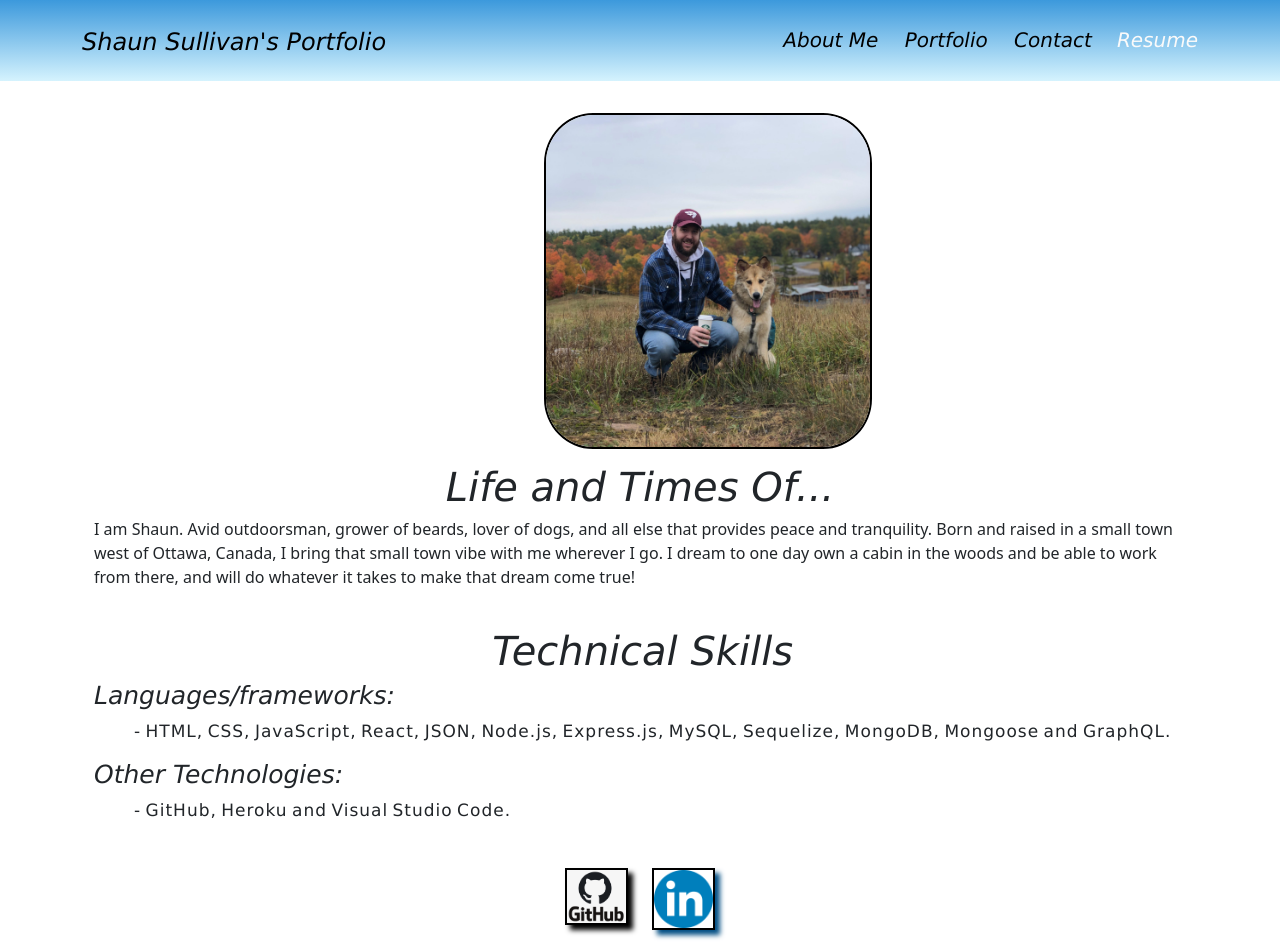
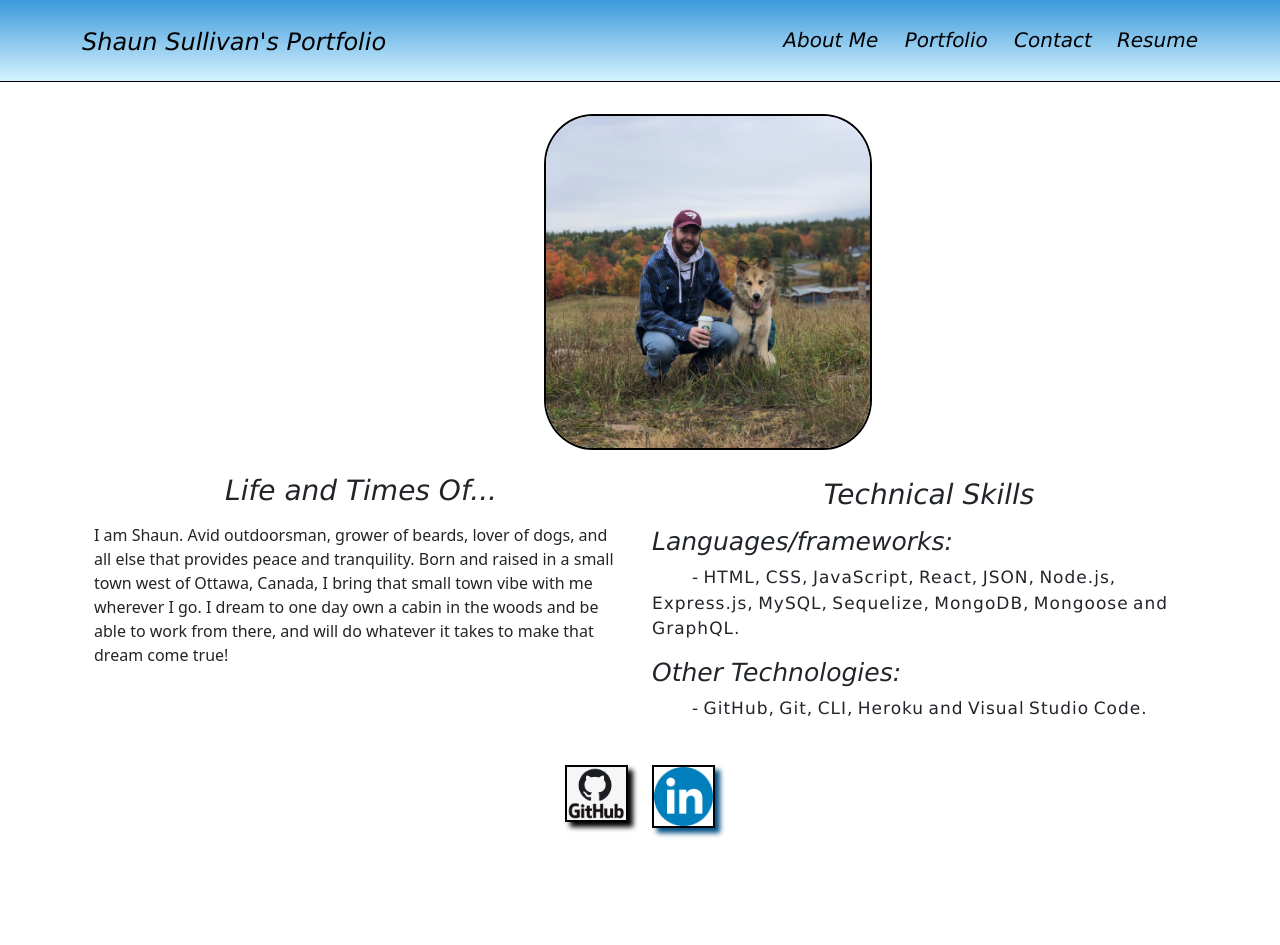
Before and after one commit to ShaunSully88/React_Portfolio, a React (Create React App) app: page / in a window 1280 px wide. After the commit the page ends 843 px from the top, so only its background shows below. Built offline with nearby package versions, Linux system fonts and the light colour scheme.

Commit message:
about me page altered. Adsded columns and set up z-index for navbar

```diff
--- a/src/components/About/index.js
+++ b/src/components/About/index.js
@@ -11,30 +11,30 @@ function About() {
     return (
         <Container>
         <section className="my-1">
-            <Row lg="auto">
+            <Row lg="auto" class="row">
                 <Col>
                     <img src={coverImage} className="my-1 Shaun" style={{ width: "30%" }} alt="cover" />
                 </Col>
-                <Col>
-                    <h1 id="about" className="mt-3">Life and Times Of...</h1>
+            </Row>
+            <Row>
+                <Col className="col-md-6">
+                    <h3 id="about" className="mt-3">Life and Times Of...</h3>
                     <p>
                            I am Shaun. Avid outdoorsman, grower of beards, lover of dogs, and all else that provides peace and tranquility. Born and raised in a small town west of Ottawa, Canada, I bring that
                        small town vibe with me wherever I go. I dream to one day own a cabin in the woods and be able to work from there, and will do whatever it takes to make that dream come true!
-
-
                     </p>
                 </Col>
-                <Col>
-                <h1 id="Shaun_Tech_Skills"> Technical Skills </h1>
-                <h1 className="ShaunLF">Languages/frameworks:</h1>
-                <p className="Shaun_Description" >- HTML, CSS, JavaScript, React,
-                    JSON, Node.js, Express.js, MySQL, Sequelize,
-                    MongoDB, Mongoose and GraphQL.
-                </p>
-                <h1 className="ShaunLF">Other Technologies:</h1>
-                <p className="Shaun_Description">- GitHub, Heroku and Visual Studio Code.</p>
-            </Col>
+                <Col className="col-md-6">
+                  <h3 id="Shaun_Tech_Skills"> Technical Skills </h3>
+                  <h5 className="ShaunLF">Languages/frameworks:</h5>
+                  <p className="Shaun_Description" >- HTML, CSS, JavaScript, React,
+                    JSON, Node.js, Express.js, MySQL, Sequelize, MongoDB, Mongoose and GraphQL.
+                  </p>
+                  <h5 className="ShaunLF">Other Technologies:</h5>
+                  <p className="Shaun_Description">- GitHub, Git, CLI, Heroku and Visual Studio Code.</p>
+                </Col>
             </Row>
+
         </section>
         </Container>
         );
--- a/src/index.css
+++ b/src/index.css
@@ -21,6 +21,7 @@ main {
 html,
 body {
   min-height: 100%;
+  z-index: 1;
 }
 
 h3 {
@@ -30,7 +31,7 @@ h3 {
 
 .deployedprojects {
   color: var(--light);
-  text-decoration: none;
+  text-decoration: underline;
   font-family: 'Lucida Sans', 'Lucida Sans Regular', 'Lucida Grande', 'Lucida Sans Unicode', Geneva, Verdana, sans-serif;
   font-size: 16px;
   font-style: italic;
@@ -43,7 +44,7 @@ h3 {
 
 .githubrepo {
   color: var(--light);
-  text-decoration: none;
+  text-decoration: underline;
   font-family: 'Lucida Sans', 'Lucida Sans Regular', 'Lucida Grande', 'Lucida Sans Unicode', Geneva, Verdana, sans-serif;
   margin-right: 20px;
   font-size: 16px;
@@ -60,7 +61,7 @@ h3 {
 
 .resume {
   text-decoration: none;
-  color: var(--light);
+  color: black;
   font-family: 'Lucida Sans', 'Lucida Sans Regular', 'Lucida Grande', 'Lucida Sans Unicode', Geneva, Verdana, sans-serif;
   font-style: italic;
   font-size: 20px;
@@ -84,7 +85,7 @@ h3 {
 position: relative;
 background: grey;
 border-radius: 10px;
-opacity: 0.70;
+opacity: 0.85;
 
 }
 
@@ -96,6 +97,7 @@ header {
   font-style: italic;
   font-size: 20px;
   font-weight: normal;
+  border-bottom: 1px solid black;
 }
 
 header a {
@@ -139,6 +141,7 @@ img {
 .Shaun {
   border-radius: 15%;
   position: relative;
+  z-index: 1;
   margin-left: 450px;
 }
 
@@ -235,11 +238,13 @@ nav li {
   text-align: center;
   font-family: 'Lucida Sans', 'Lucida Sans Regular', 'Lucida Grande', 'Lucida Sans Unicode', Geneva, Verdana, sans-serif;
   position: sticky;
+
 }
 
 .sticky-nav{
 	position: sticky;
 	top: 0;
+  z-index: 2;
 }
 
 textarea {
```
